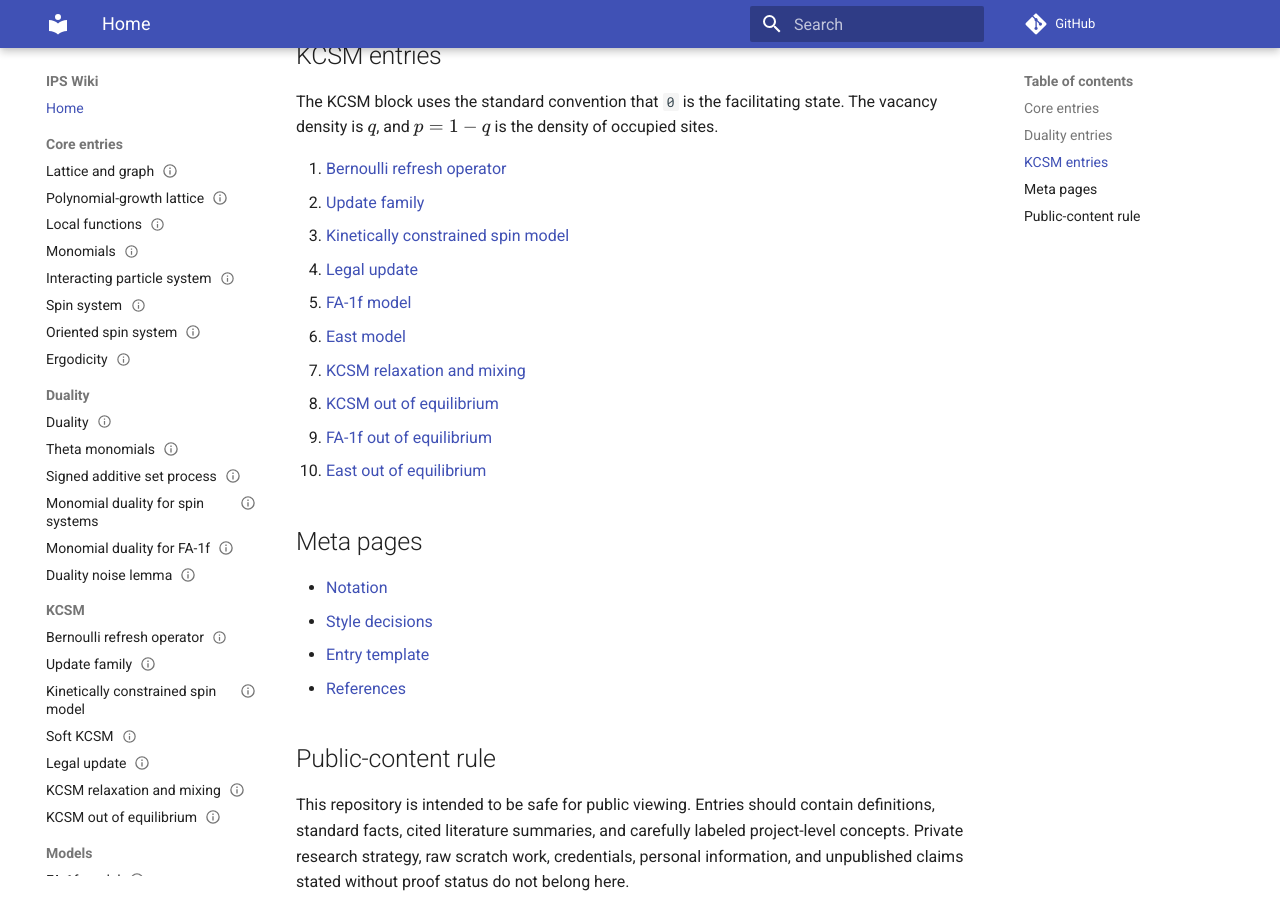
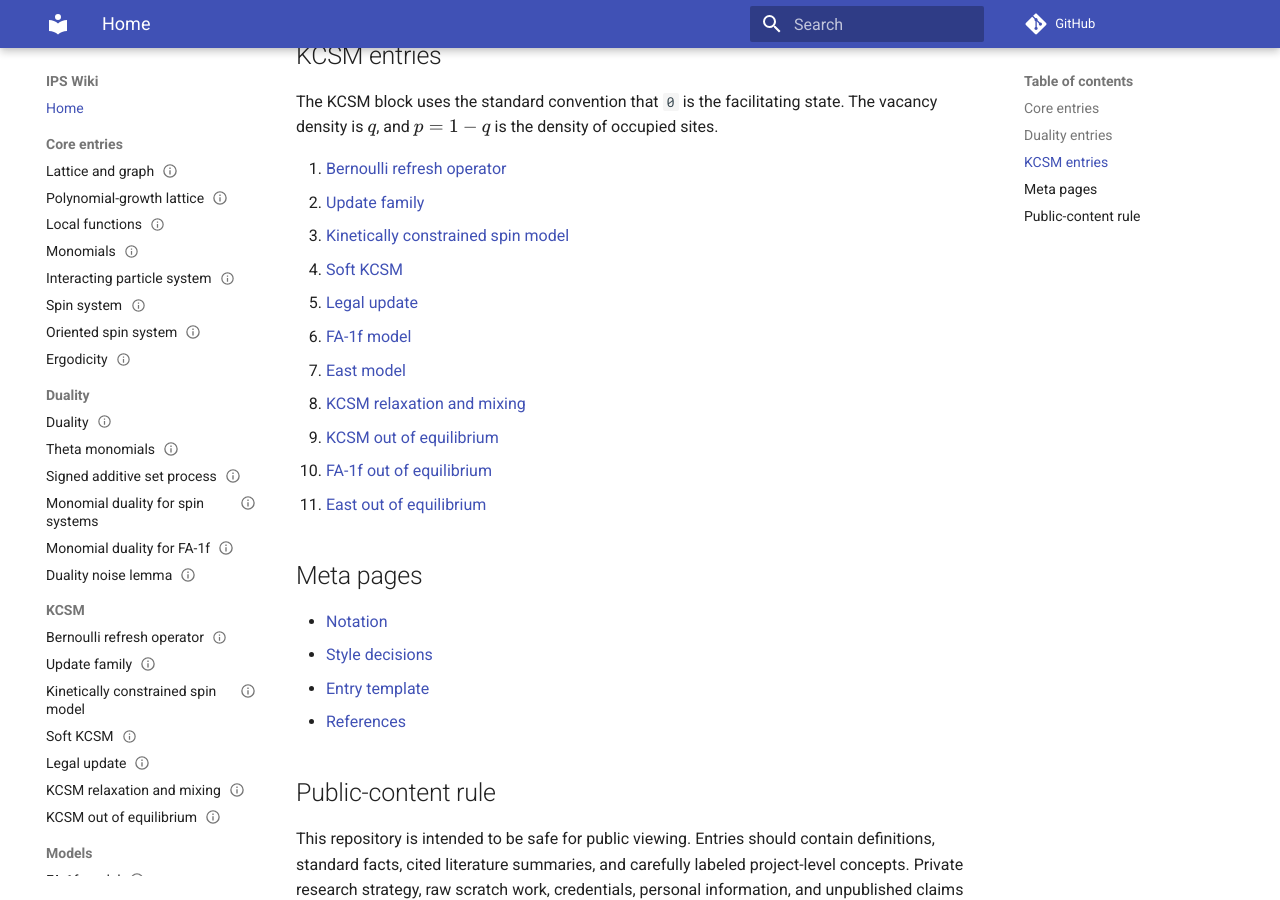
Before and after one commit to maciejgluchowski86-beep/ips-wiki, an MkDocs documentation site: the page built from docs/index.md, in a window 1280 px wide and 900 px high, scrolled down 978 px. Built offline with MkDocs 1.6.1 and Material for MkDocs 9.7.7, drawn with Linux system fonts in a browser that asks for light colours; comment, search, counter and statistics services are not loaded.

Commit message:
Add soft KCSM to home page

```diff
--- a/docs/index.md
+++ b/docs/index.md
@@ -33,13 +33,14 @@ The KCSM block uses the standard convention that `0` is the facilitating state.
 1. [Bernoulli refresh operator](entries/bernoulli-refresh-operator.md)
 2. [Update family](entries/update-family.md)
 3. [Kinetically constrained spin model](entries/kinetically-constrained-spin-model.md)
-4. [Legal update](entries/legal-update.md)
-5. [FA-1f model](entries/fa-1f-model.md)
-6. [East model](entries/east-model.md)
-7. [KCSM relaxation and mixing](entries/kcsm-relaxation-and-mixing.md)
-8. [KCSM out of equilibrium](entries/kcsm-out-of-equilibrium.md)
-9. [FA-1f out of equilibrium](entries/fa-1f-out-of-equilibrium.md)
-10. [East out of equilibrium](entries/east-out-of-equilibrium.md)
+4. [Soft KCSM](entries/soft-kcsm.md)
+5. [Legal update](entries/legal-update.md)
+6. [FA-1f model](entries/fa-1f-model.md)
+7. [East model](entries/east-model.md)
+8. [KCSM relaxation and mixing](entries/kcsm-relaxation-and-mixing.md)
+9. [KCSM out of equilibrium](entries/kcsm-out-of-equilibrium.md)
+10. [FA-1f out of equilibrium](entries/fa-1f-out-of-equilibrium.md)
+11. [East out of equilibrium](entries/east-out-of-equilibrium.md)
 
 ## Meta pages
 
```
